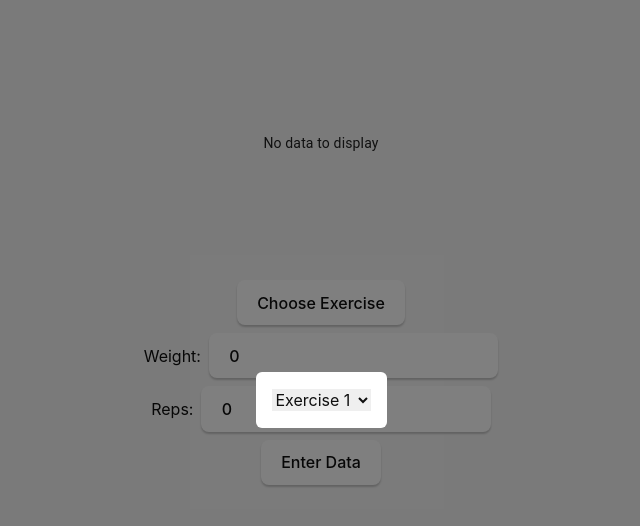
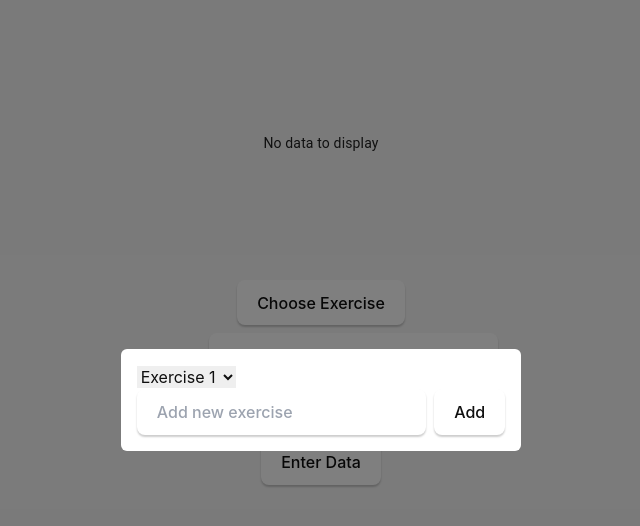
Before and after one commit to eurdoch/zoe, a React (Vite) app: page / in a window 1280 px wide. Both pictures are taken after a click on the button "Choose Exercise". Shown: the top 526 px of the page, without its empty margins (319-959 px from the left). Built offline with nearby package versions, Linux system fonts and the light colour scheme.

Commit message:
Add new exercise button

```diff
--- a/src/App.tsx
+++ b/src/App.tsx
@@ -16,6 +16,8 @@ function App() {
   const [weight, setWeight] = useState<number>(0);
   const [reps, setReps] = useState<number>(0);
   const [data, setData] = useState<DataPoint[]>([]);
+  const [exercises, setExercises] = useState<string[]>(["Exercise 1", "Exercise 2"]);
+  const [newExercise, setNewExercise] = useState<string>("");
 
   const handleLog = (e: any) => {
     e.preventDefault();
@@ -46,6 +48,13 @@ function App() {
         y: weight / reps,
         id: data.length,
       }]);
+    }
+  }
+
+  const handleAddExercise = () => {
+    if (newExercise.trim() !== "") {
+      setExercises([...exercises, newExercise.trim()]);
+      setNewExercise("");
     }
   }
 
@@ -86,9 +95,19 @@ function App() {
         <div className="fixed inset-0 flex flex-col items-center justify-center bg-black bg-opacity-50" onClick={handleOverlayClick}>
           <div className="bg-white p-4 rounded-md" onClick={(e) => e.stopPropagation()}>
             <select onChange={handleSelectExercise}>
-              <option>Exercise 1</option>
-              <option>Exercise 2</option>
+              {exercises.map((exercise) => (
+                <option key={exercise} value={exercise}>{exercise}</option>
+              ))}
             </select>
+            <div className="flex gap-2 mt-2">
+              <input
+                type="text"
+                value={newExercise}
+                onChange={(e) => setNewExercise(e.target.value)}
+                placeholder="Add new exercise"
+              />
+              <button onClick={handleAddExercise}>Add</button>
+            </div>
           </div>
         </div>
       )}
```
